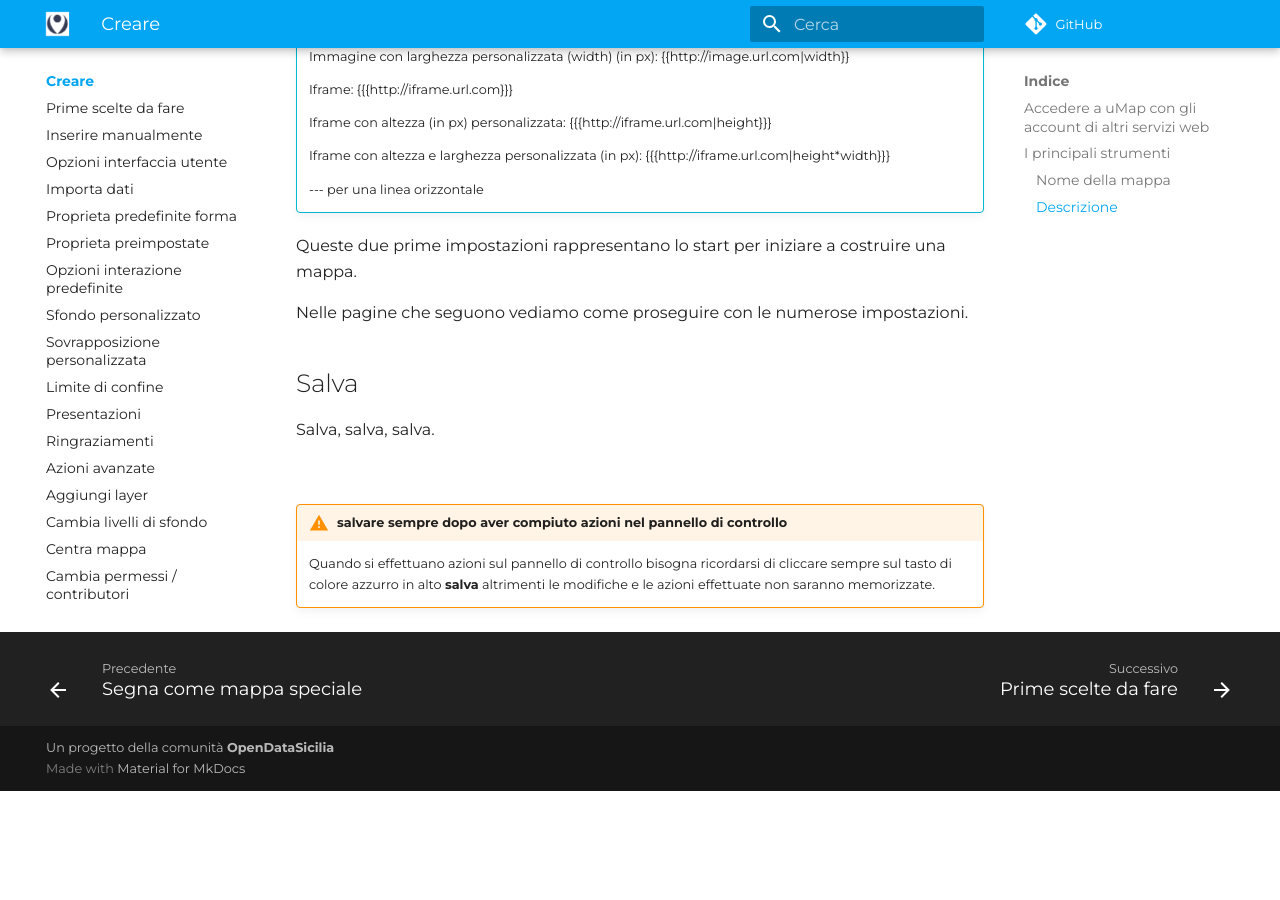
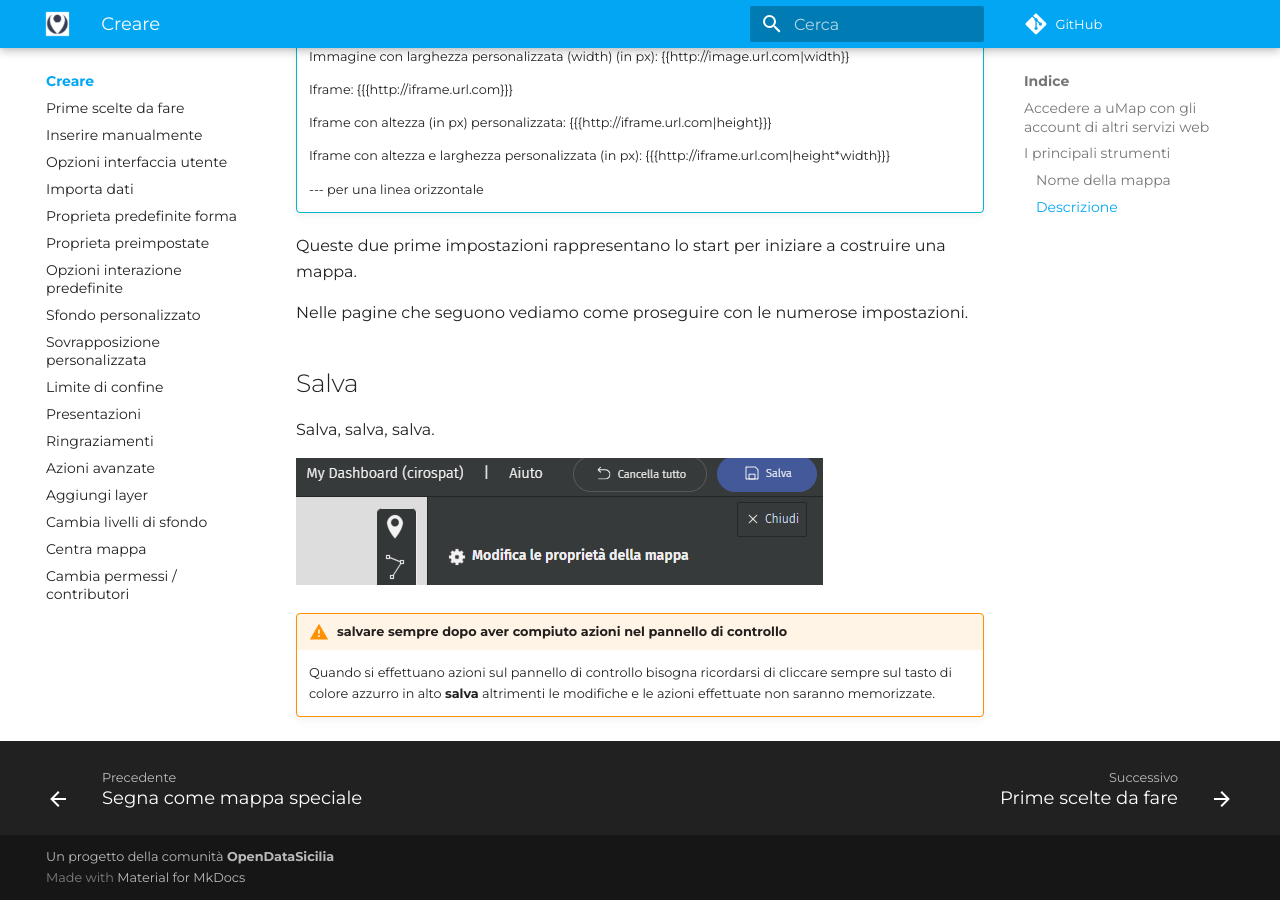
Before and after one commit to opendatasicilia/guida-umap, an MkDocs documentation site: the page built from docs/creare/index.md, in a window 1280 px wide and 900 px high, scrolled down 2566 px. Built offline with MkDocs 1.6.1 and Material for MkDocs 9.7.7, drawn with Linux system fonts in a browser that asks for light colours; comment, search, counter and statistics services are not loaded; before the commit the page ends 3357 px from its top, so only the background shows below that.

Commit message:
Update index.md

```diff
--- a/docs/creare/index.md
+++ b/docs/creare/index.md
@@ -83,7 +83,7 @@ Nelle pagine che seguono vediamo come proseguire con le numerose impostazioni.
 
 Salva, salva, salva.
 
-![](/docs/img/salva.PNG)
+![](https://raw.githubusercontent.com/opendatasicilia/guida-umap/main/docs/img/salva.PNG)
 
 !!! warning "salvare sempre dopo aver compiuto azioni nel pannello di controllo"
 
```
